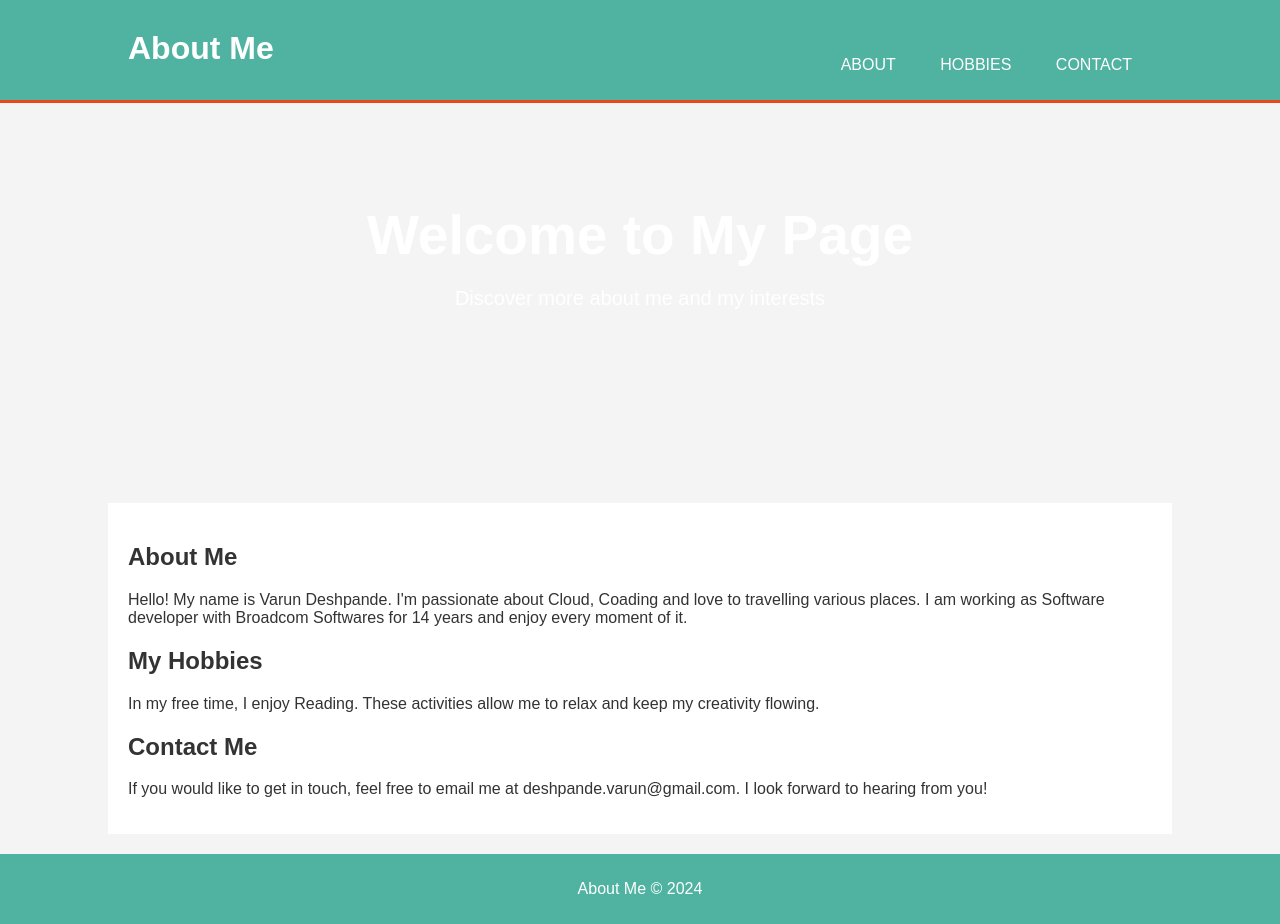
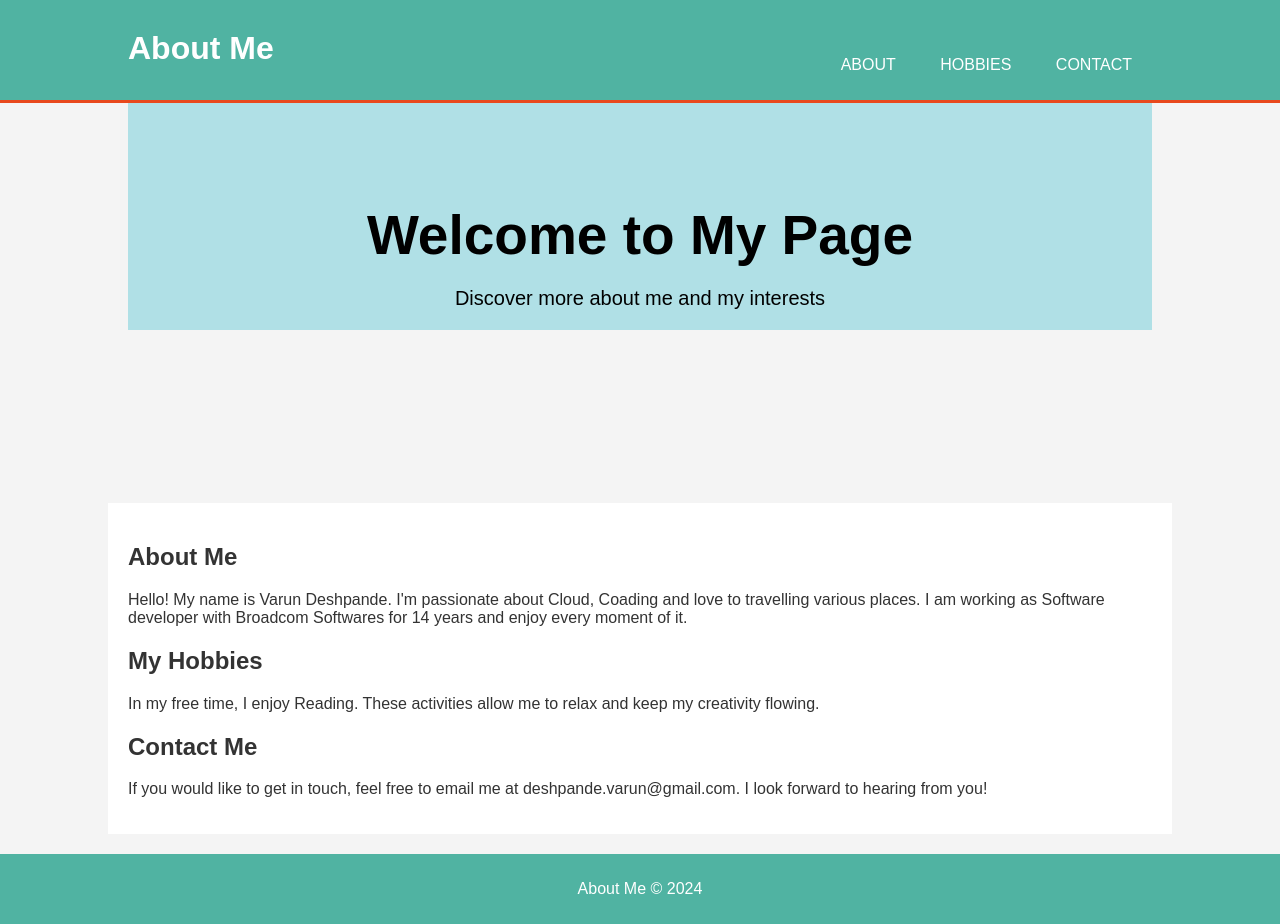
Before and after one commit to VarunRaje/varunraje.github.io, a plain HTML site: page index.html in a window 1280 px wide. Drawn offline with Linux system fonts and the light colour scheme.

Commit message:
Update index.html

```diff
--- a/index.html
+++ b/index.html
@@ -93,7 +93,7 @@
     </header>
 
     <section id="showcase">
-        <div class="container">
+        <div class="container" style='background-color:powderblue;color:black'>
             <h1>Welcome to My Page</h1>
             <p>Discover more about me and my interests</p>
         </div>
```
